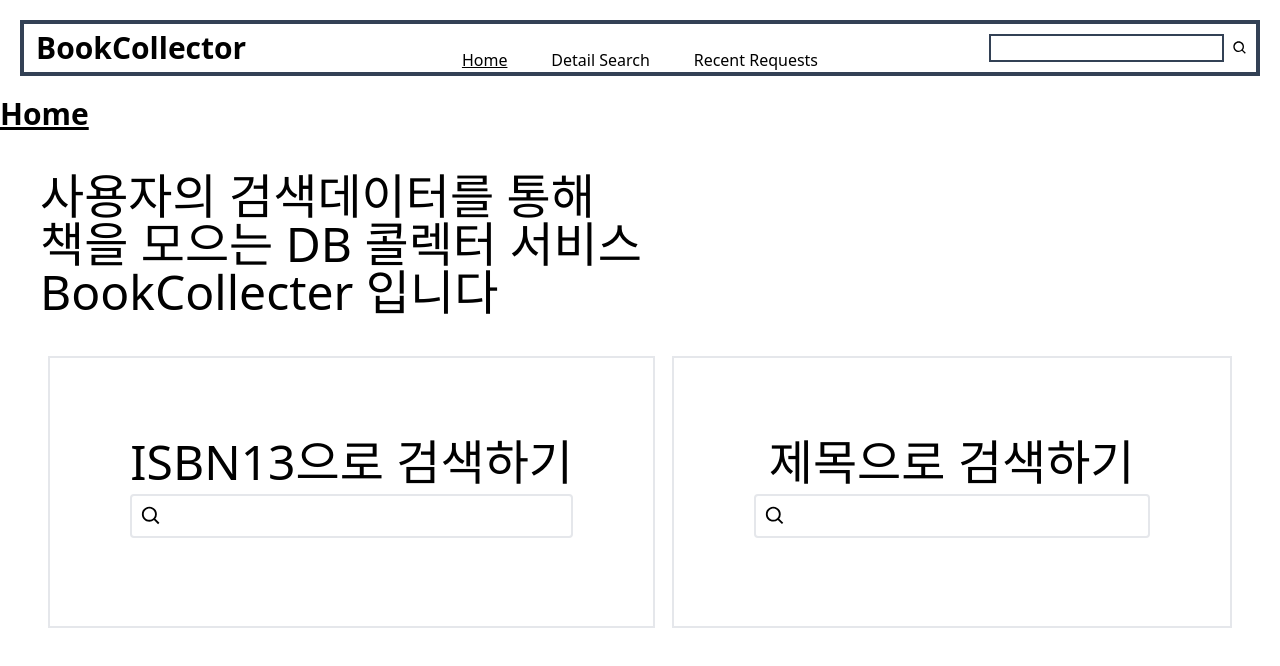
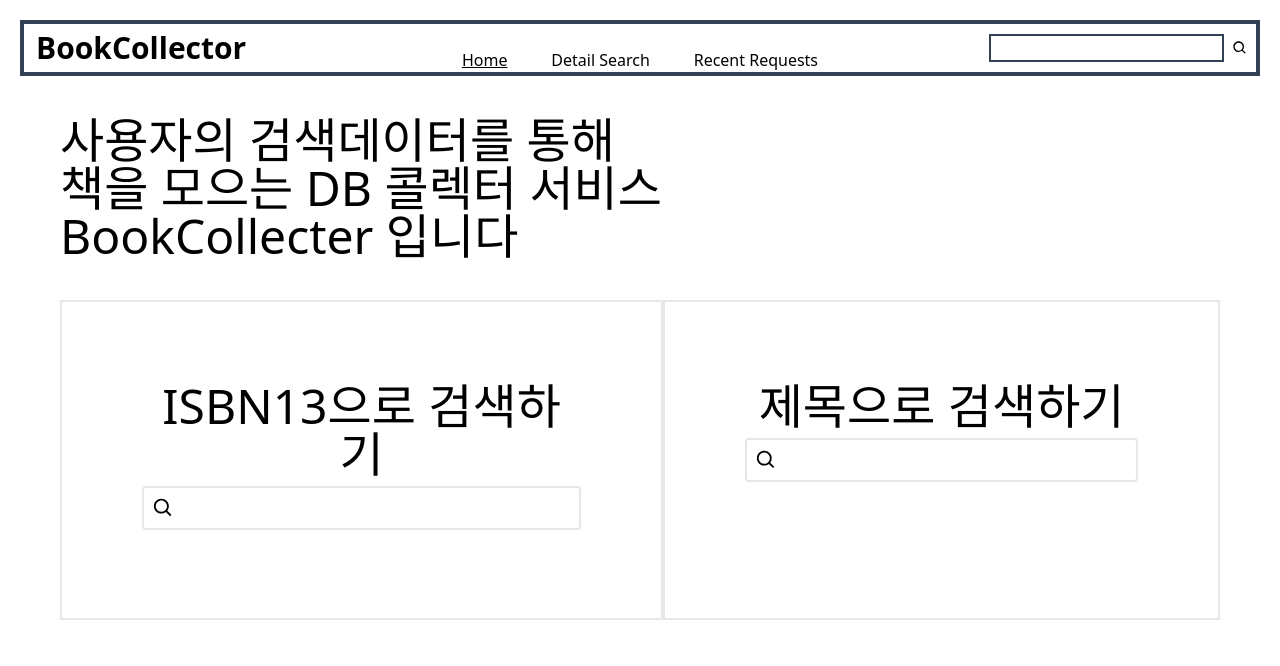
Before and after one commit to noname2048/bh-nextjs-typescript, a Next.js app: page / in a window 1280 px wide. Shown: the top 666 px of the page. Built offline with nearby package versions, Linux system fonts and the light colour scheme.

Commit message:
fix: fix router pathname with some styles

```diff
--- a/components/header.tsx
+++ b/components/header.tsx
@@ -8,7 +8,6 @@ import { useRouter } from "next/router";
 
 export default function Header() {
   const router = useRouter();
-  console.log(router);
   return (
     <header className="grid gap-4 grid-cols-3 grid-rows-1 justify-between items-center h-14 m-5 border-4 border-slate-700">
       <div className="border-3 border-slate-700 flex justify-start">
@@ -16,15 +15,15 @@ export default function Header() {
       </div>
       <nav className="flex self-end justify-around items-end">
         <Link href="/">
-          <a className={router.asPath === "/" ? "underline" : ""}>Home</a>
+          <a className={router.pathname === "/" ? "underline" : ""}>Home</a>
         </Link>
         <Link href="/search">
-          <a className={router.asPath === "/search" ? "underline" : ""}>
+          <a className={router.pathname === "/search" ? "underline" : ""}>
             Detail Search
           </a>
         </Link>
         <Link href="/requests">
-          <a className={router.asPath === "/requests" ? "underline" : ""}>
+          <a className={router.pathname === "/requests" ? "underline" : ""}>
             Recent Requests
           </a>
         </Link>
--- a/components/layout.tsx
+++ b/components/layout.tsx
@@ -18,7 +18,7 @@ export default function Layout({
         <meta name="og:title" content="website" />
       </Head>
       <Header></Header>
-      <main>{children}</main>
+      <main className="m-5">{children}</main>
       <footer></footer>
     </div>
   );
--- a/pages/index.tsx
+++ b/pages/index.tsx
@@ -4,7 +4,6 @@ import Banner from "../components/banner";
 const Home: NextPage = () => {
   return (
     <div>
-      <div className="text-3xl font-bold underline">Home</div>
       <Banner></Banner>
     </div>
   );
```
